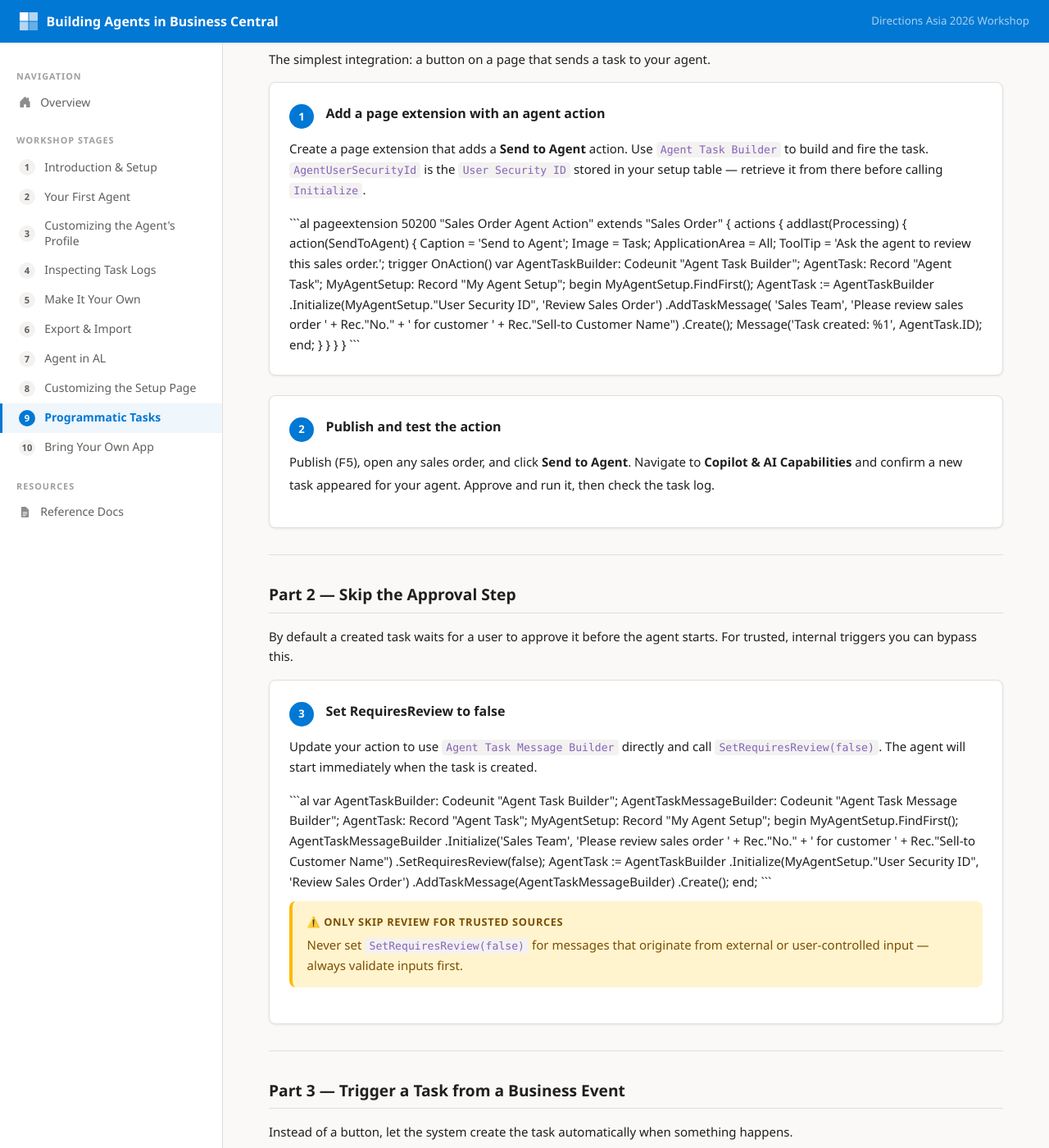
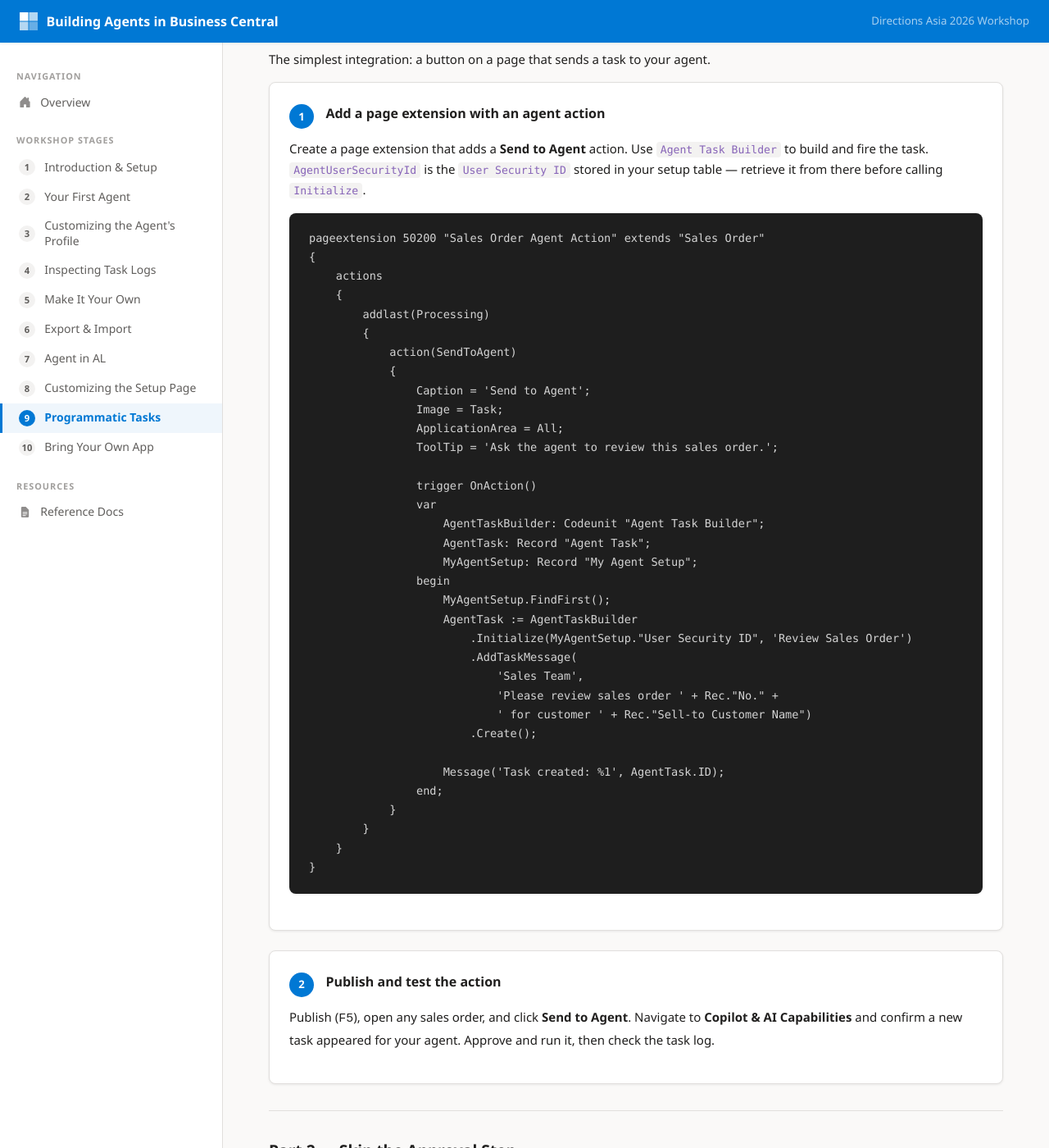
Before and after one commit to thloke/directionsAsia2026, a Jekyll site: the page built from stages/09-programmatic-tasks.md, in a window 1280 px wide and 1400 px high, scrolled down 577 px. Shown: the whole window at 82% size. Built offline with Jekyll 4.4.1, drawn with Linux system fonts in a browser that asks for light colours; some of the changed text lies outside the part shown.

Commit message:
Fix code block rendering: replace markdown fences inside HTML divs with pre/code HTML
Co-authored-by: Copilot <223556219+Copilot@users.noreply.github.com>

````diff
--- a/assets/css/style.css
+++ b/assets/css/style.css
@@ -270,7 +270,8 @@ body {
   border-radius: var(--radius);
 }
 
-.content-body pre {
+.content-body pre,
+.task-card pre {
   background: #1E1E1E;
   color: #D4D4D4;
   padding: 1.25rem 1.5rem;
@@ -281,7 +282,8 @@ body {
   line-height: 1.55;
 }
 
-.content-body pre code {
+.content-body pre code,
+.task-card pre code {
   background: transparent;
   color: inherit;
   padding: 0;
--- a/stages/09-programmatic-tasks.md
+++ b/stages/09-programmatic-tasks.md
@@ -30,9 +30,7 @@ The simplest integration: a button on a page that sends a task to your agent.
     <h3>Add a page extension with an agent action</h3>
   </div>
   <p>Create a page extension that adds a <strong>Send to Agent</strong> action. Use <code>Agent Task Builder</code> to build and fire the task. <code>AgentUserSecurityId</code> is the <code>User Security ID</code> stored in your setup table — retrieve it from there before calling <code>Initialize</code>.</p>
-
-```al
-pageextension 50200 "Sales Order Agent Action" extends "Sales Order"
+<pre><code>pageextension 50200 "Sales Order Agent Action" extends "Sales Order"
 {
     actions
     {
@@ -65,8 +63,7 @@ pageextension 50200 "Sales Order Agent Action" extends "Sales Order"
             }
         }
     }
-}
-```
+}</code></pre>
 </div>
 
 <div class="task-card">
@@ -89,9 +86,7 @@ By default a created task waits for a user to approve it before the agent starts
     <h3>Set RequiresReview to false</h3>
   </div>
   <p>Update your action to use <code>Agent Task Message Builder</code> directly and call <code>SetRequiresReview(false)</code>. The agent will start immediately when the task is created.</p>
-
-```al
-var
+<pre><code>var
     AgentTaskBuilder: Codeunit "Agent Task Builder";
     AgentTaskMessageBuilder: Codeunit "Agent Task Message Builder";
     AgentTask: Record "Agent Task";
@@ -109,8 +104,7 @@ begin
         .Initialize(MyAgentSetup."User Security ID", 'Review Sales Order')
         .AddTaskMessage(AgentTaskMessageBuilder)
         .Create();
-end;
-```
+end;</code></pre>
 
 <div class="callout callout-warning" style="margin-top:0.75rem;">
   <div class="callout-title">&#9888;&#65039; Only skip review for trusted sources</div>
@@ -130,9 +124,7 @@ Instead of a button, let the system create the task automatically when something
     <h3>Subscribe to a posting event</h3>
   </div>
   <p>Add an event subscriber that fires after a sales invoice is posted. The agent gets notified automatically — no user action required.</p>
-
-```al
-[EventSubscriber(ObjectType::Codeunit, Codeunit::"Sales-Post",
+<pre><code>[EventSubscriber(ObjectType::Codeunit, Codeunit::"Sales-Post",
     'OnAfterSalesInvHeaderInsert', '', false, false)]
 local procedure OnAfterSalesInvoicePost(var SalesInvHeader: Record "Sales Invoice Header")
 var
@@ -155,8 +147,7 @@ begin
         .Initialize(MyAgentSetup."User Security ID", 'Review Posted Invoice')
         .AddTaskMessage(AgentTaskMessageBuilder)
         .Create();
-end;
-```
+end;</code></pre>
 </div>
 
 <div class="task-card">
@@ -177,21 +168,15 @@ end;
     <h3>Store the task ID alongside your record</h3>
   </div>
   <p>For robust tracking, add a <code>Agent Task ID</code> field (BigInteger) to the relevant table and save the task ID when you create the task:</p>
-
-```al
-AgentTask := AgentTaskBuilder
+<pre><code>AgentTask := AgentTaskBuilder
     .Initialize(MyAgentSetup."User Security ID", 'Review Sales Order')
     .AddTaskMessage(AgentTaskMessageBuilder)
     .Create();
 
 Rec."Agent Task ID" := AgentTask.ID;
-Rec.Modify();
-```
-
+Rec.Modify();</code></pre>
   <p>Later you can check its status:</p>
-
-```al
-var
+<pre><code>var
     AgentTaskCU: Codeunit "Agent Task";
     AgentTaskRec: Record "Agent Task";
 begin
@@ -201,8 +186,7 @@ begin
         Message('Still running...')
     else if AgentTaskCU.IsTaskCompleted(AgentTaskRec) then
         Message('Done!');
-end;
-```
+end;</code></pre>
 </div>
 
 <div class="callout callout-tip">
````
Also changed, not shown: stages/07-al-agent.md (+8 -18 lines), stages/08-setup-page.md (+9 -25 lines).
